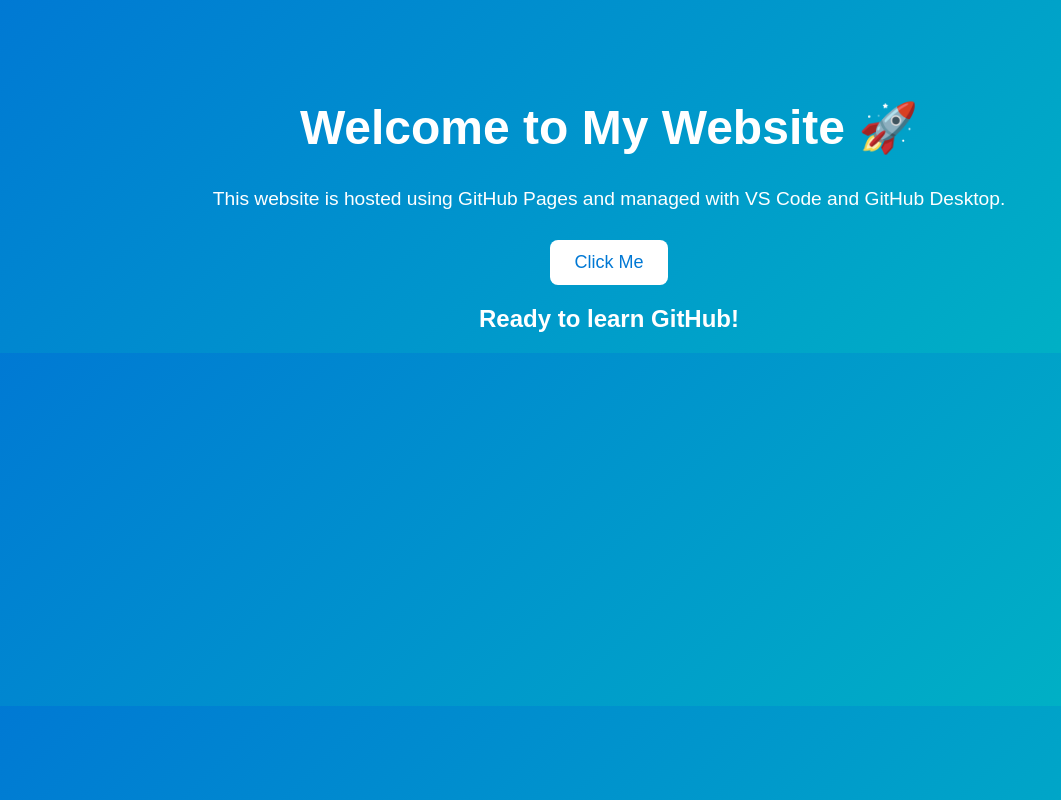
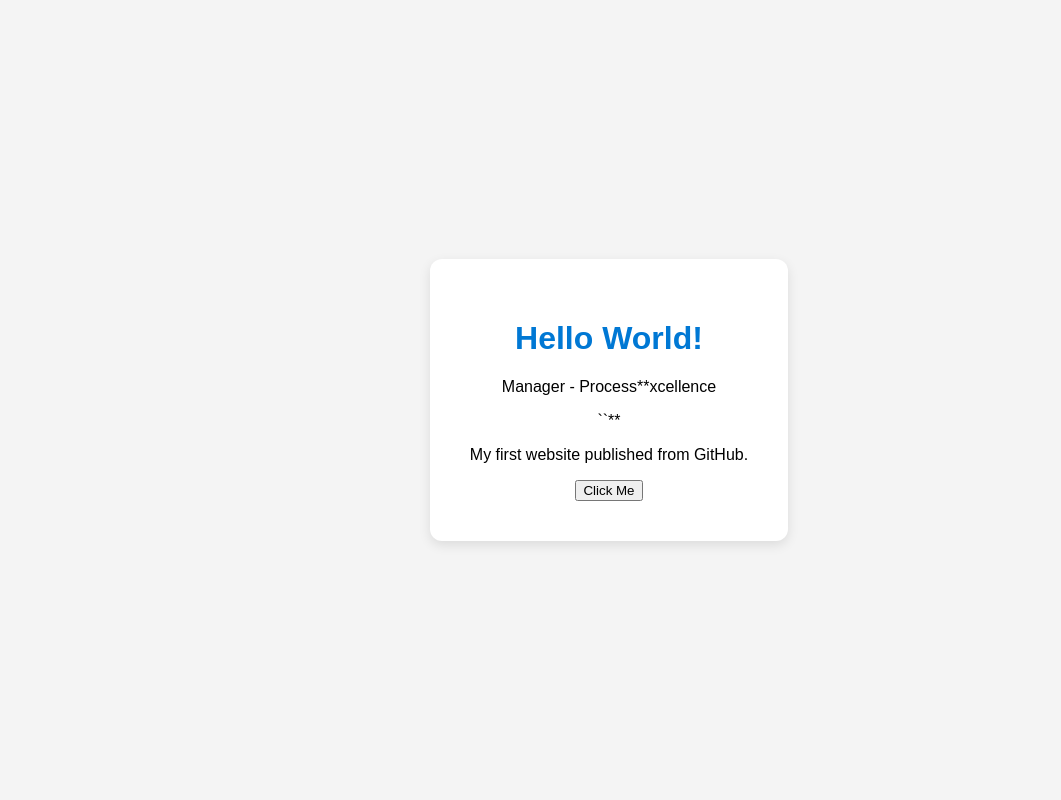
Before and after one commit to JaayaanVora/hello-world-site, a plain HTML site: page index.html in a window 1280 px wide. Shown: the whole page, without its empty margins (31-1092 px from the left). Drawn offline with Linux system fonts and the light colour scheme.

Commit message:
Revert "Added CSS styling and JavaScript interaction Show more lines"
This reverts commit ef16462fdb7532aaac513aa4eb2d18b73296645a.

```diff
--- a/index.html
+++ b/index.html
@@ -1,29 +1,25 @@
 <!DOCTYPE html>
 <html lang="en">
 <head>
-    <meta charset="UTF-8">
-    <meta name="viewport" content="width=device-width, initial-scale=1.0">
-    <title>Jaayaan's Website</title>
-    <link rel="stylesheet" href="style.css">
+<meta charset="UTF-8">
+<meta name="viewport" content="width=device-width, initial-scale=1.0">
+<title>Hello World</title>
+<style>
+body{font-family:Arial,sans-serif;display:flex;justify-content:center;align-items:center;height:100vh;background:#f4f4f4;margin:0}
+.card{background:white;padding:40px;border-radius:12px;box-shadow:0 4px 12px rgba(0,0,0,.1);text-align:center}
+h1{color:#0078d4}
+</style>
 </head>
 <body>
-
-    <div class="container">
-        <h1>Welcome to My Website 🚀</h1>
-
-        <p>
-            This website is hosted using GitHub Pages and managed with VS Code and GitHub Desktop.
-        </p>
-
-        <button onclick="changeMessage()">
-            Click Me
-        </button>
-
-        <h2 id="message">
-            Ready to learn GitHub!
-        </h2>
-    </div>
-
-    <script src="script.js"></script>
+<div class="card">
+<h1>Hello World!</h1>
+<h1**elcome to Jaayaan's**ebsite</h1>
+<p>Manager - Process**xcellence</p>
+``**
+<p>My first website published from GitHub.</p>
+<button onclick="alert('Hello**orld!')">
+Click Me
+</button**
+</div>
 </body>
 </html>
--- a/script.js
+++ /dev/null
@@ -1,4 +0,0 @@
-function changeMessage() {
-    document.getElementById("message").innerHTML =
-        "🎉 JavaScript is Working! Commit and Push this change.";
-}
--- a/style.css
+++ /dev/null
@@ -1,41 +0,0 @@
-body {
-    font-family: Arial, sans-serif;
-    background: linear-gradient(135deg, #0078D4, #00B7C3);
-    color: white;
-    text-align: center;
-    margin: 0;
-    padding: 0;
-}
-
-.container {
-    margin-top: 100px;
-}
-
-h1 {
-    font-size: 3rem;
-}
-
-p {
-    font-size: 1.2rem;
-    margin-bottom: 30px;
-}
-
-button {
-    background-color: white;
-    color: #0078D4;
-    border: none;
-    padding: 12px 24px;
-    font-size: 18px;
-    border-radius: 8px;
-    cursor: pointer;
-    transition: 0.3s;
-}
-
-button:hover {
-    background-color: #f0f0f0;
-    transform: scale(1.05);
-}
-
-#message {
-    margin-top: 20px;
-}
```
